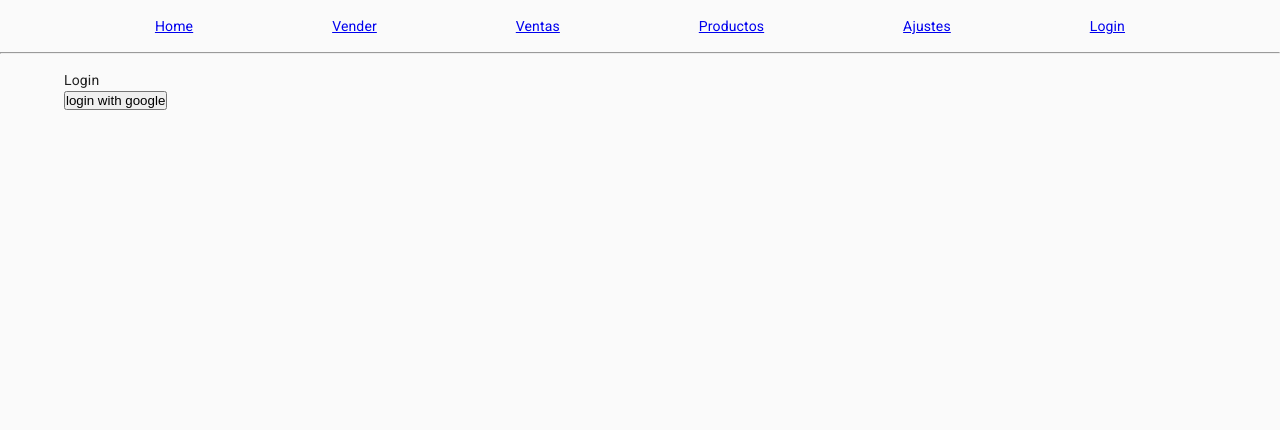
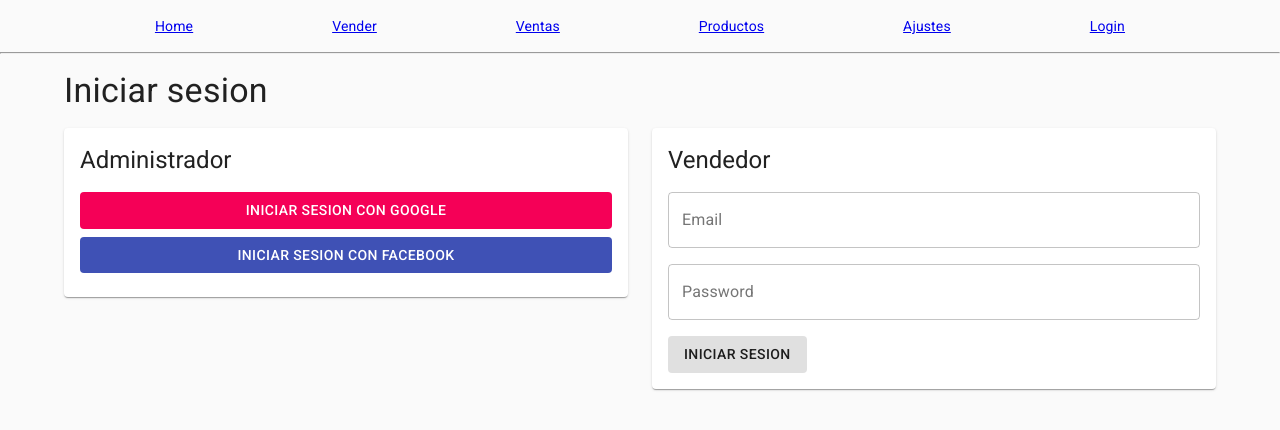
Before and after one commit to luisrdevy/papermin-app, a React (Create React App) app: page /login in a window 1280 px wide. Shown: the top 430 px of the page. Built offline with nearby package versions, Linux system fonts and the light colour scheme; no server answers; the database is empty.

Commit message:
login style and google finish

```diff
--- a/src/pages/Login.tsx
+++ b/src/pages/Login.tsx
@@ -1,12 +1,86 @@
 import { useUser } from "../context/UserContext";
 
+import { Button, Paper, TextField, Typography, Grid } from "@material-ui/core";
+import { makeStyles } from "@material-ui/core/styles";
+
+const useStyles = makeStyles((theme) => ({
+  card: {
+    padding: theme.spacing(2),
+    marginTop: theme.spacing(2),
+  },
+  vendedor: {
+    marginTop: theme.spacing(2),
+    display: "flex",
+    flexWrap: "wrap",
+  },
+  admin: {
+    marginTop: theme.spacing(2),
+    display: "flex",
+    flexWrap: "wrap",
+  },
+  textField: {
+    width: "100%",
+    marginBottom: theme.spacing(2),
+  },
+  button: {
+    width: "100%",
+    marginBottom: theme.spacing(1),
+  },
+}));
+
 const Login = () => {
+  const classes = useStyles();
   const { login } = useUser();
   return (
-    <div>
-      <p>Login</p>
-      <button onClick={login}>login with google</button>
-    </div>
+    <>
+      <Typography variant="h4">Iniciar sesion</Typography>
+      <Grid container spacing={3}>
+        <Grid item xs={12} md={6}>
+          <Paper className={classes.card}>
+            <Typography variant="h5">Administrador</Typography>
+            <div className={classes.admin}>
+              <Button
+                className={classes.button}
+                variant="contained"
+                color="secondary"
+                disableElevation
+                onClick={login}
+              >
+                Iniciar sesion con Google
+              </Button>
+              <Button
+                className={classes.button}
+                variant="contained"
+                color="primary"
+                disableElevation
+              >
+                Iniciar sesion con Facebook
+              </Button>
+            </div>
+          </Paper>
+        </Grid>
+        <Grid item xs={12} md={6}>
+          <Paper className={classes.card}>
+            <Typography variant="h5">Vendedor</Typography>
+            <div className={classes.vendedor}>
+              <TextField
+                className={classes.textField}
+                label="Email"
+                variant="outlined"
+              />
+              <TextField
+                className={classes.textField}
+                label="Password"
+                variant="outlined"
+              />
+              <Button variant="contained" disableElevation>
+                Iniciar sesion
+              </Button>
+            </div>
+          </Paper>
+        </Grid>
+      </Grid>
+    </>
   );
 };
 
```
